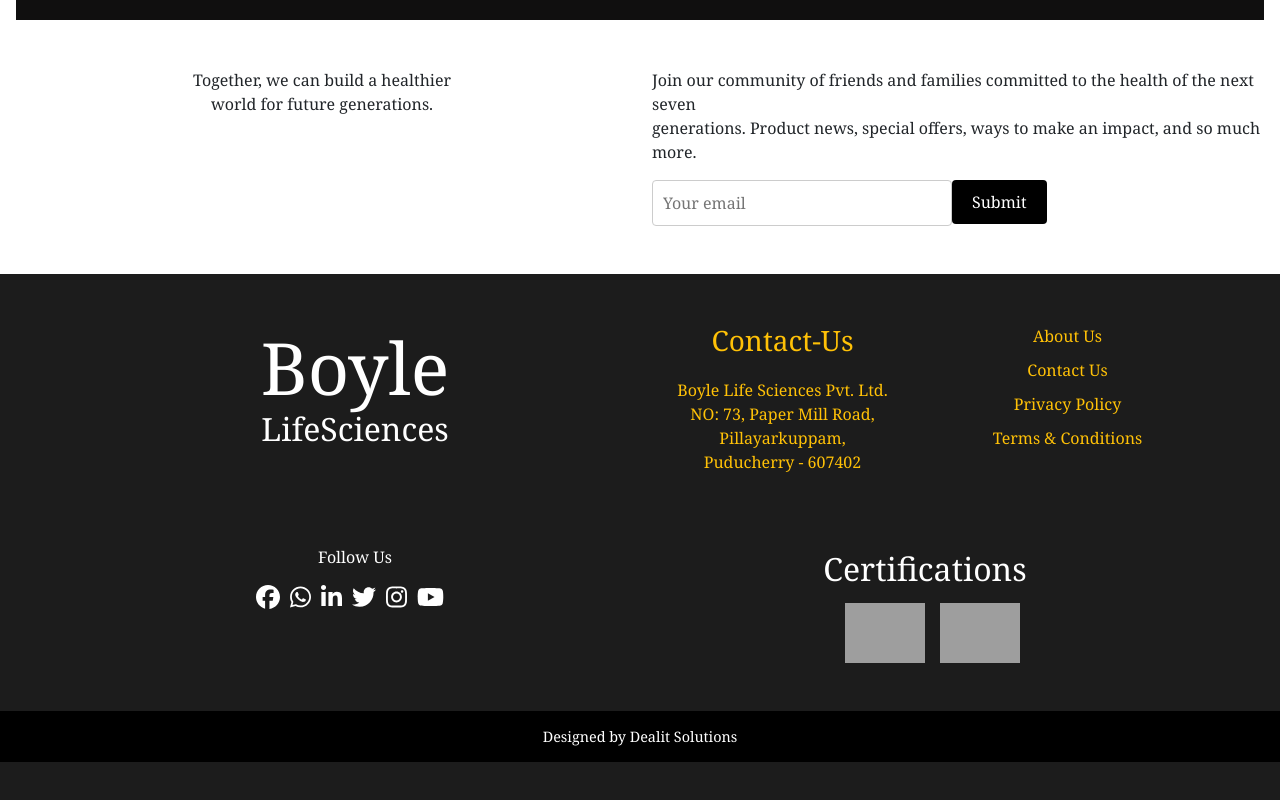
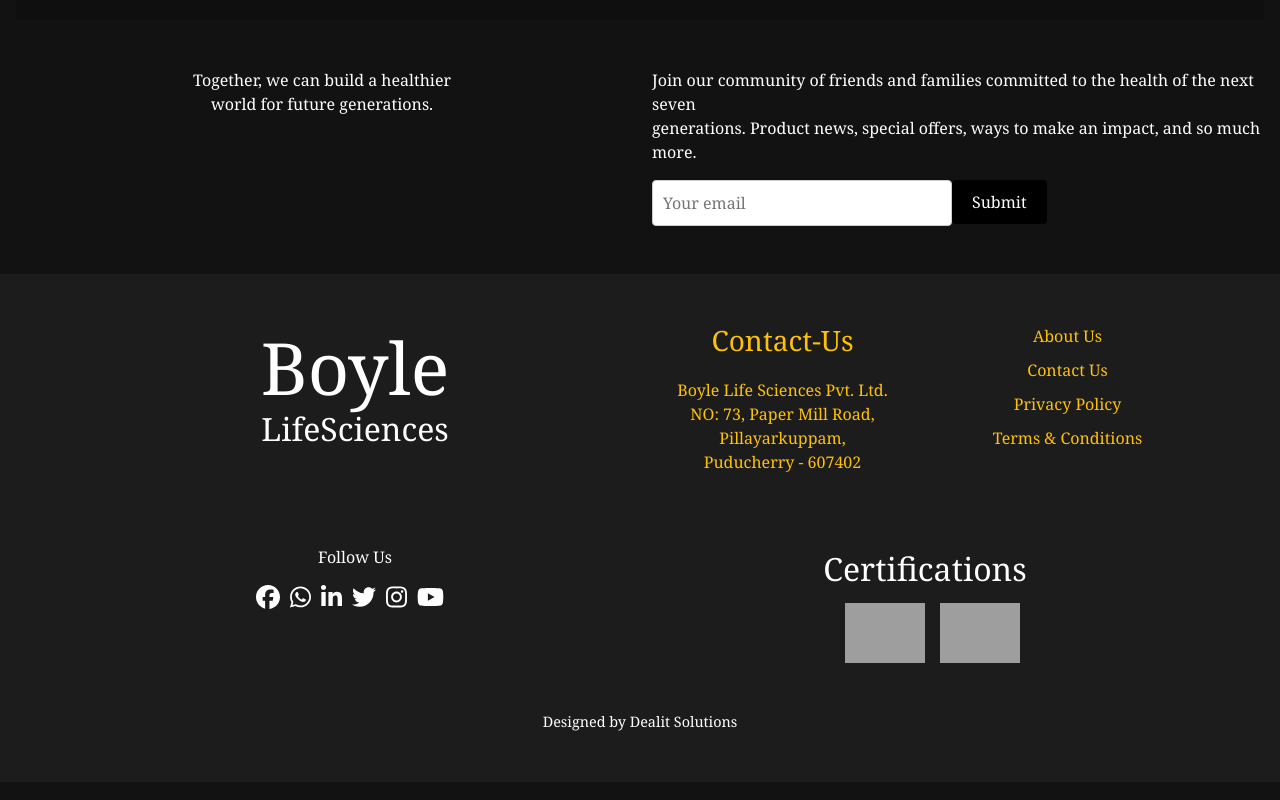
Before and after one commit to safwan124/bolye, a React (Vite) app: page /bolye/about-us in a window 1280 px wide. Shown: the part 1224-2024 px from the top of the page. Built offline with nearby package versions, Linux system fonts and the light colour scheme; grey boxes are pictures that could not be loaded.

Commit message:
switched to dark theme

```diff
--- a/src/index.css
+++ b/src/index.css
@@ -2,3 +2,5 @@
   background-color: #121313;
   padding: 20px;
 }
+.body
+{ background-color: black;}
--- a/src/pages/About.jsx
+++ b/src/pages/About.jsx
@@ -20,7 +20,7 @@
       <Row>
         <Col className="mx-auto">
           <p className="offer-text" >
-          At <span className="bold-text">BOYLE LIFESCIENCE</span>, we offer innovative cosmetic solutions tailored to your brand's needs. Our range includes premium skincare, hair care, and beauty products, all crafted with high quality, ethically sourced ingredients. We provide comprehensive private labeling services to help you create a unique brand identity. Our R&D team is dedicated to developing cutting edge formulations that meet the latest beauty trends. We ensure stringent quality control to deliver safe, effective products. Partner with us for customized manufacturing solutions that elevate your brand in the competitive cosmetic market.
+          At <span className="bold-text offer-text">BOYLE LIFESCIENCE</span>, we offer innovative cosmetic solutions tailored to your brand's needs. Our range includes premium skincare, hair care, and beauty products, all crafted with high quality, ethically sourced ingredients. We provide comprehensive private labeling services to help you create a unique brand identity. Our R&D team is dedicated to developing cutting edge formulations that meet the latest beauty trends. We ensure stringent quality control to deliver safe, effective products. Partner with us for customized manufacturing solutions that elevate your brand in the competitive cosmetic market.
           </p>
         </Col>
       </Row>
--- a/src/styles/styles.css
+++ b/src/styles/styles.css
@@ -1,6 +1,8 @@
 /* Center the brand name Boyle on one line and LifeSciences on the next */
 body {
-  font-family: Georgia, 'Times New Roman', Times, serif !important
+  font-family: Georgia, 'Times New Roman', Times, serif !important;
+  background-color: #121212 !important;
+  color: white !important;
 }
 .navbar-brand {
     /* font-family: Georgia, 'Times New Roman', Times, serif; */
@@ -8,6 +10,7 @@
     font-weight: bold;
     text-align: right;
     line-height: 1.2;
+    color: #fff !important;
   }
 
   .brand-line-1 {
@@ -24,6 +27,10 @@
   .navigation-bar {
     padding-top: 20px;
     padding-bottom: 20px;
+  }
+
+  .nav-link {
+    color: white !important;
   }
 
   .corouselImg {
@@ -321,8 +328,6 @@
 }
 
 .footer-bottom {
-  background-color: #000;
-  padding: 15px 0;
   color: #fff;
   font-size: 0.9rem;
 }
@@ -376,6 +381,7 @@
 
       .offer-text {
         font-size: 16px;
+        color: #fff !important;
       }
 
       .stat-item h3 {
```
